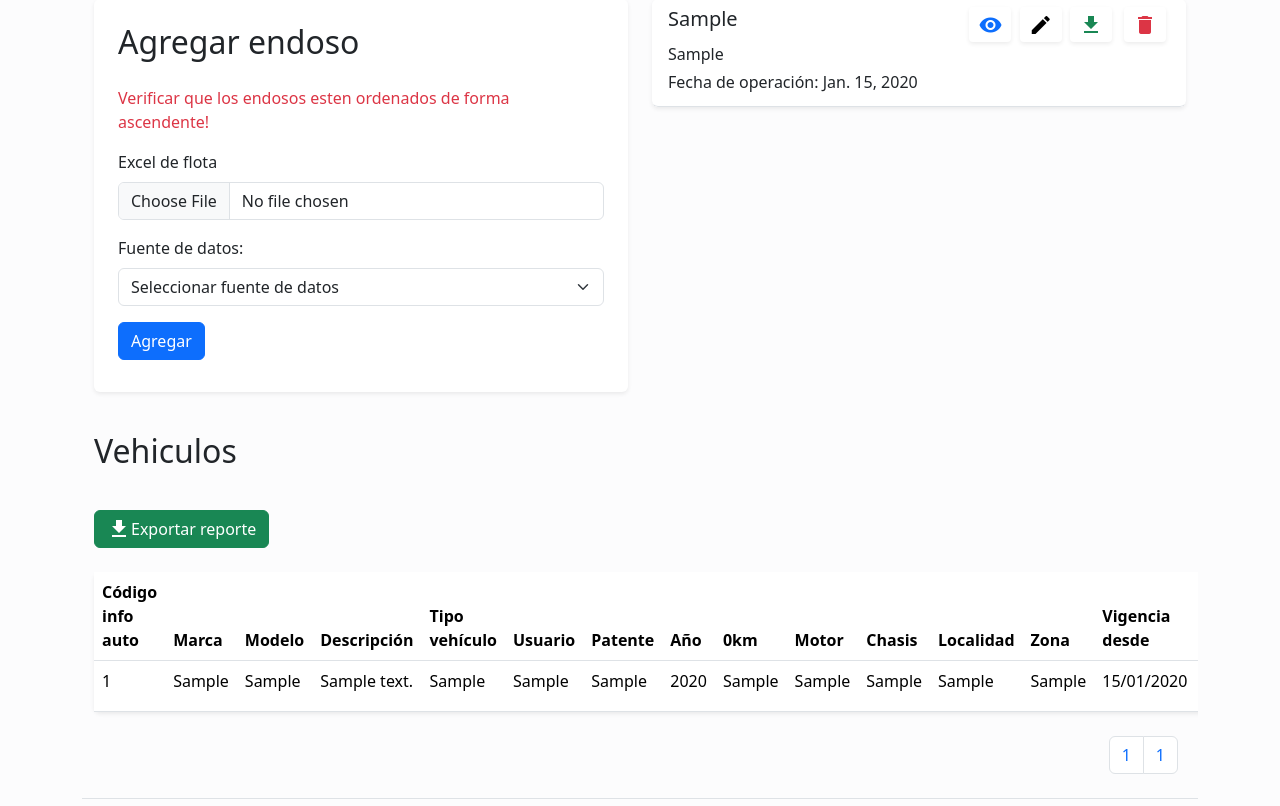
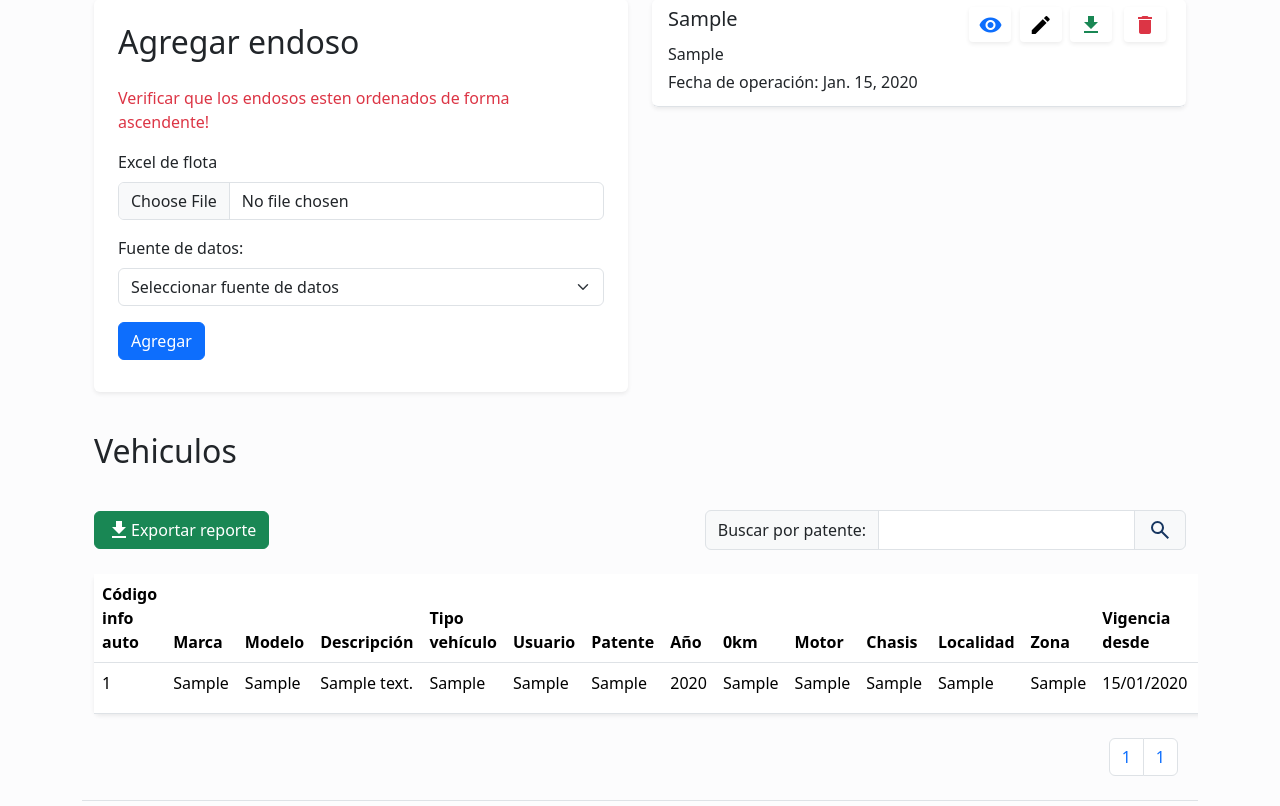
Before and after one commit to Augustorresfx/nkrisk-app, a Django app: page /flotas/1/ in a window 1280 px wide. Shown: the part 175-981 px from the top of the page. Run offline with Django 4.2, Linux system fonts and the light colour scheme; a user stored in the database is signed in; tables that the repository leaves empty hold one stand-in row (values such as "Sample post"); some libraries are stand-ins or nearby versions.

Commit message:
feat(views&templates): added search by patente in detalle flota

```diff
--- a/core/utils.py
+++ b/core/utils.py
@@ -718,7 +718,8 @@ def importar_datos_rofina_saicf(workbook, flota_id, fuente_datos, cliente):
 
         # Calcular prima tecnica y prima póliza por vigencia
         prima_tecnica_vigente = prima_tecnica_anual * dias_vigencia / dias_totales
-        prima_pza_vigente = prima_pza_anual * dias_vigencia / dias_totales
+        prima_por_recargo_administrativo_vigente = (prima_tecnica_vigente * RECARGO_ADMINISTRATIVO) / CIEN
+        prima_pza_vigente = prima_tecnica_vigente + prima_por_recargo_administrativo_vigente + DERECHO_EMISION
 
         # Determinar la cobertura según si la unidad es importada o no
         cobertura = COBERTURA_IMPORTADO if tipo_cobertura == "TODO AUTO FCIA. IMP. $112.500.-" else COBERTURA_NACIONAL
--- a/core/views.py
+++ b/core/views.py
@@ -811,6 +811,7 @@ class EliminarFlotaView(View):
 class DetalleFlotaView(View):
     def get(self, request, flota_id, movimiento_id=None, *args, **kwargs):
         selected_month = request.GET.get("month")
+        patente = request.GET.get("patente")
         # Obtener la flota
         flota = Flota.objects.get(id=flota_id)
         # Obtener todos los movimientos vinculados a esa flota
@@ -831,6 +832,10 @@ class DetalleFlotaView(View):
             # Obtener los vehículos en su último estado
             primer_movimiento = movimientos.first()
             vehiculos = VehiculoFlota.objects.filter(flota=flota).reverse()
+
+         # Filtrar los vehículos por patente si se proporciona
+        if patente:
+            vehiculos = vehiculos.filter(patente__icontains=patente)
 
         prima_tecnica_total = 0
         prima_pza_total = 0
--- a/requirements.txt
+++ b/requirements.txt
@@ -8,6 +8,6 @@ dj-database-url==2.1.0
 APScheduler==3.10.4
 whitenoise==6.5.0
 psycopg2-binary==2.9.5
-requests==2.31.0
+requests==2.32.0
 unidecode==1.3.7
 django-simple-history==3.3.0
--- a/templates/flotas/detalle_flota.html
+++ b/templates/flotas/detalle_flota.html
@@ -297,8 +297,20 @@
     <img class="material-icons" src="{% static 'svg/file_download.svg' %}" alt="Descargar archivo">
     Exportar reporte
   </button>
+
 </form>
+<form method="get" class="d-inline" action="{% url 'detalle_flota' flota.id %}">
 
+  <div class="input-group mb-3">
+    <span class="input-group-text" id="basic-addon2">Buscar por patente:</span>
+
+    <input name="patente" class="form-control" type="text" id="patente">
+    <span class="input-group-text" id="basic-addon2">
+      <button type="submit" class="btn m-0 p-0 bg-transparent d-flex align-items-center"><img class="material-icons" src="{% static 'svg/search.svg' %}" alt="Buscar"></button>
+    </span>
+</div>
+
+</form>
 
       </div>
          <div class="row">
```
Also changed, not shown: core/settings.py (+12 -12 lines), static/svg/search.svg (added).
